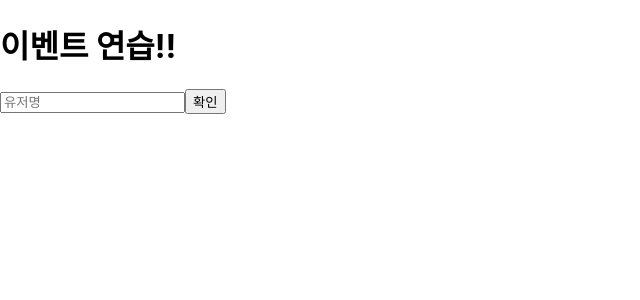
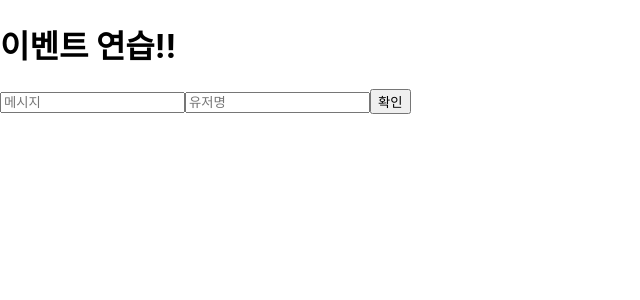
Before and after one commit to seedevk8s/begin-react2, a React (Create React App) app: page / in a window 1280 px wide. Shown: the top 300 px of the page, without its empty margins (0-640 px from the left). Built offline with nearby package versions, Linux system fonts and the light colour scheme.

Commit message:
input 여러 개 다루기

```diff
--- a/src/EventPractice.js
+++ b/src/EventPractice.js
@@ -2,9 +2,10 @@ import React, { useState } from 'react';
 
 const EventPractice = () => {
     const [form, setForm] = useState({
-        message: ''
+        message: '',
+        username: ''
     });
-    const { message } = form;
+    const { message, username } = form;
 
     const onChange = e => {
         const nextForm = {
@@ -15,8 +16,11 @@ const EventPractice = () => {
     };
 
     const onClick = () => {
-        alert(message);     //클릭이벤트 발생하면 => 현재 comment값을 메시지 박스로 띄움.
-        setForm({message: ''});     // comment값을 공백으로 설정.
+        alert(message + ': ' + username);     //클릭이벤트 발생하면 => 현재 comment값을 메시지 박스로 띄움.
+        setForm({
+            message: '',
+            username: ''
+        });     // comment값을 공백으로 설정.
     };
 
     return (
@@ -26,8 +30,15 @@ const EventPractice = () => {
             <input
                 type="text"
                 name="message"
+                placeholder="메시지"
+                value={message}
+                onChange={onChange}
+            />
+            <input
+                type="text"
+                name="username"
                 placeholder="유저명"
-                value={message}
+                value={username}
                 onChange={onChange}
             />
             <button onClick={onClick}>확인</button>
```
